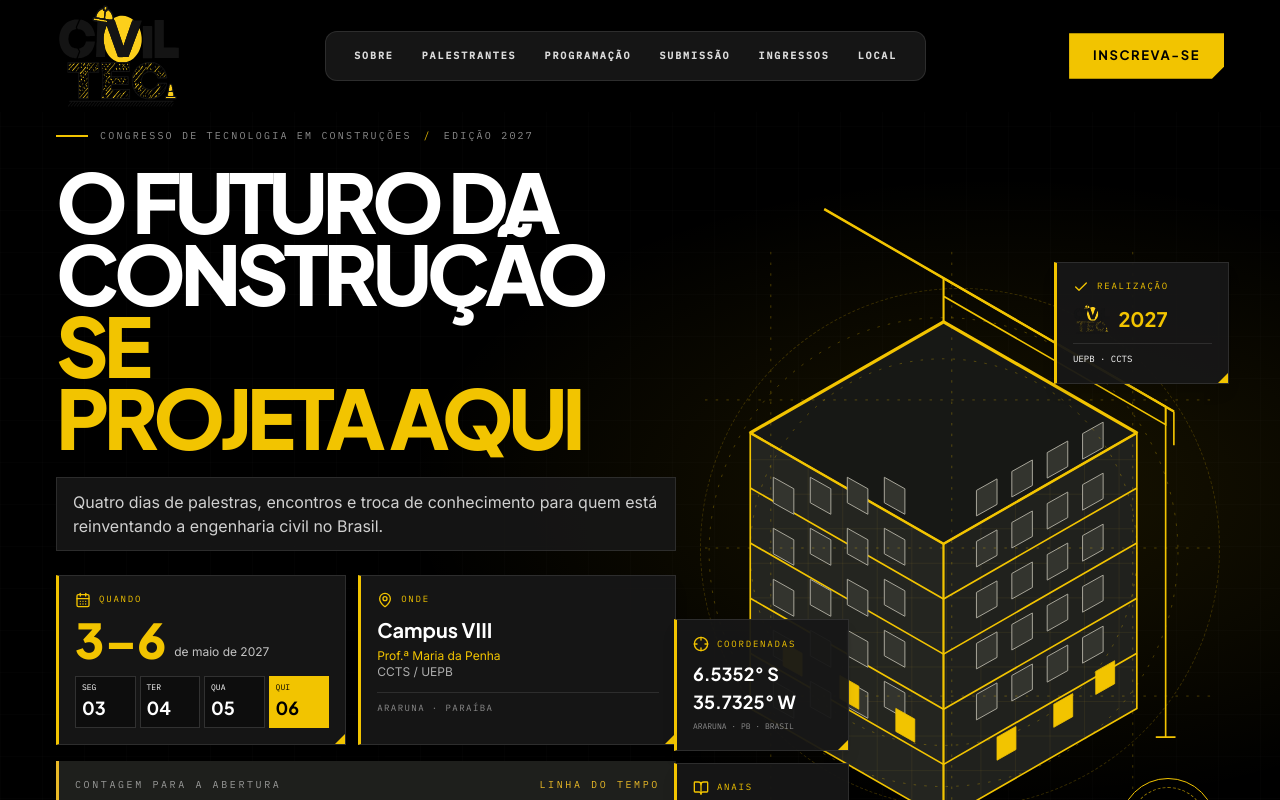
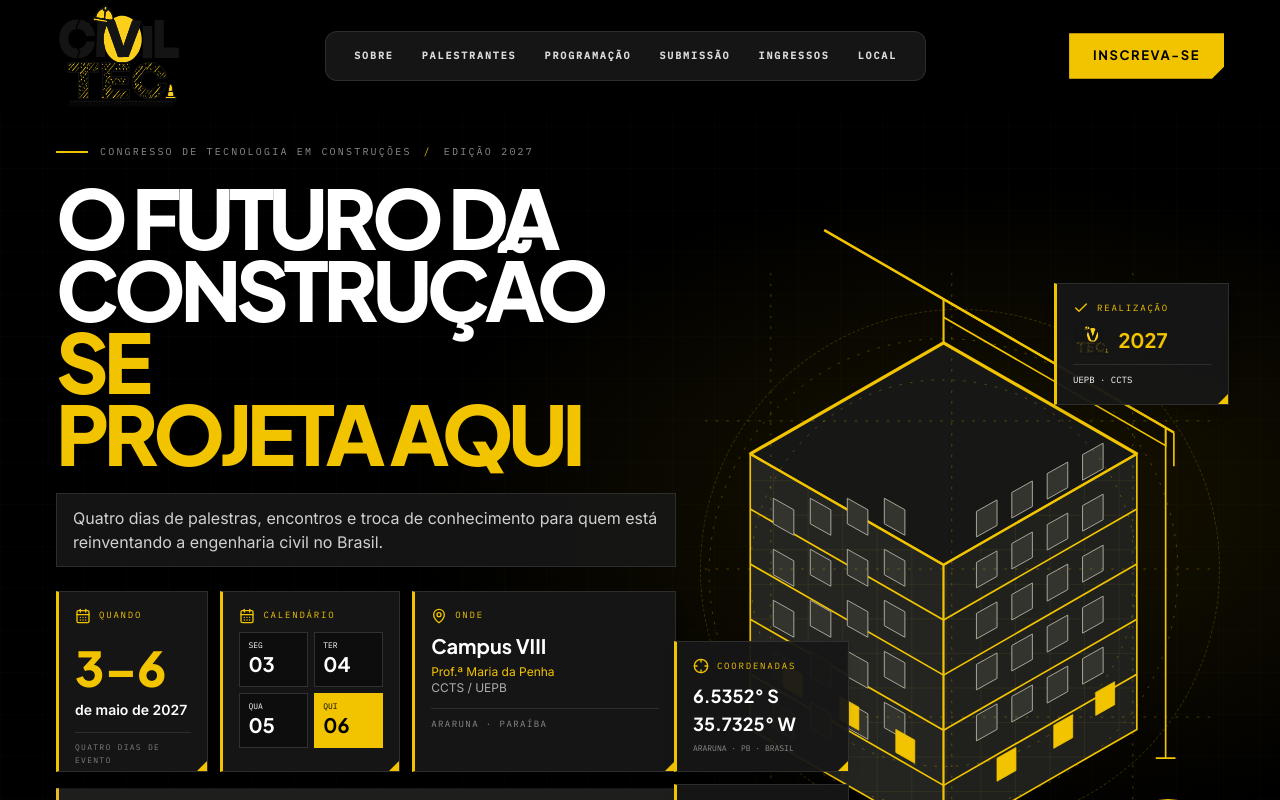
Before and after one commit to Dkalones/civil-tec, a React (Vite) app: page / in a window 1280 px wide. Shown: the top 800 px of the page. Built offline with nearby package versions, Linux system fonts and the light colour scheme.

Commit message:
Match CivilTec hero layout to industrial reference

```diff
--- a/src/components/site/Hero.jsx
+++ b/src/components/site/Hero.jsx
@@ -61,7 +61,7 @@ export default function Hero() {
     <section className="relative isolate min-h-screen overflow-hidden bg-black text-white">
       <div className="pointer-events-none absolute inset-0 opacity-35" style={{backgroundImage:"linear-gradient(rgba(255,255,255,.035) 1px,transparent 1px),linear-gradient(90deg,rgba(255,255,255,.035) 1px,transparent 1px)",backgroundSize:"42px 42px"}} />
       <div className="pointer-events-none absolute inset-0 bg-[radial-gradient(ellipse_at_78%_48%,rgba(242,196,0,.10),transparent_42%)]" />
-      <div className="relative mx-auto flex min-h-screen w-full max-w-[1600px] flex-col px-5 pb-8 pt-28 sm:px-8 lg:px-14 lg:pt-32">
+      <div className="relative mx-auto flex min-h-screen w-full max-w-[1600px] flex-col px-5 pb-8 pt-28 sm:px-8 lg:px-14 lg:pt-36">
         <div className="grid flex-1 items-center gap-8 lg:grid-cols-[minmax(0,1.08fr)_minmax(420px,.92fr)] lg:gap-5">
           <div className="relative z-10 max-w-[760px]">
             <div className="mb-5 flex items-center gap-3 font-mono text-[10px] uppercase tracking-[.22em] text-white/55">
@@ -76,14 +76,17 @@ export default function Hero() {
               Quatro dias de palestras, encontros e troca de conhecimento para quem está reinventando a engenharia civil no Brasil.
             </p>
 
-            <div className="mt-6 grid max-w-[760px] grid-cols-1 gap-3 sm:grid-cols-[1fr_1fr] xl:grid-cols-[1.05fr_1.15fr]">
+            <div className="mt-6 grid max-w-[760px] grid-cols-1 gap-3 sm:grid-cols-2 xl:grid-cols-[.78fr_.92fr_1.35fr]">
               <InfoCard icon={CalendarDays} label="Quando" className="min-h-[132px]">
-                <div className="flex items-end gap-2">
+                <div className="flex h-full flex-col justify-center">
                   <strong className="font-heading text-5xl font-black leading-none text-[#F2C400]">3–6</strong>
-                  <span className="pb-1 text-xs text-white/75">de maio de 2027</span>
+                  <span className="mt-2 text-sm font-semibold text-white">de maio de 2027</span>
+                  <span className="mt-3 border-t border-white/10 pt-2 font-mono text-[8px] uppercase tracking-[.16em] text-white/45">Quatro dias de evento</span>
                 </div>
-                <div className="mt-3 grid grid-cols-4 gap-1">
-                  {["SEG|03","TER|04","QUA|05","QUI|06"].map((v,i)=><div key={v} className={`border px-1.5 py-1 ${i===3?"border-[#F2C400] bg-[#F2C400] text-black":"border-white/15 bg-black/40"}`}><span className="block font-mono text-[8px]">{v.split("|")[0]}</span><b className="font-heading text-lg">{v.split("|")[1]}</b></div>)}
+              </InfoCard>
+              <InfoCard icon={CalendarDays} label="Calendário" className="min-h-[132px]">
+                <div className="grid grid-cols-2 gap-1.5">
+                  {["SEG|03","TER|04","QUA|05","QUI|06"].map((v,i)=><div key={v} className={`border px-2 py-1.5 ${i===3?"border-[#F2C400] bg-[#F2C400] text-black":"border-white/15 bg-black/40"}`}><span className="block font-mono text-[8px]">{v.split("|")[0]}</span><b className="font-heading text-xl leading-none">{v.split("|")[1]}</b></div>)}
                 </div>
               </InfoCard>
               <InfoCard icon={MapPin} label="Onde" className="min-h-[132px]">
```
